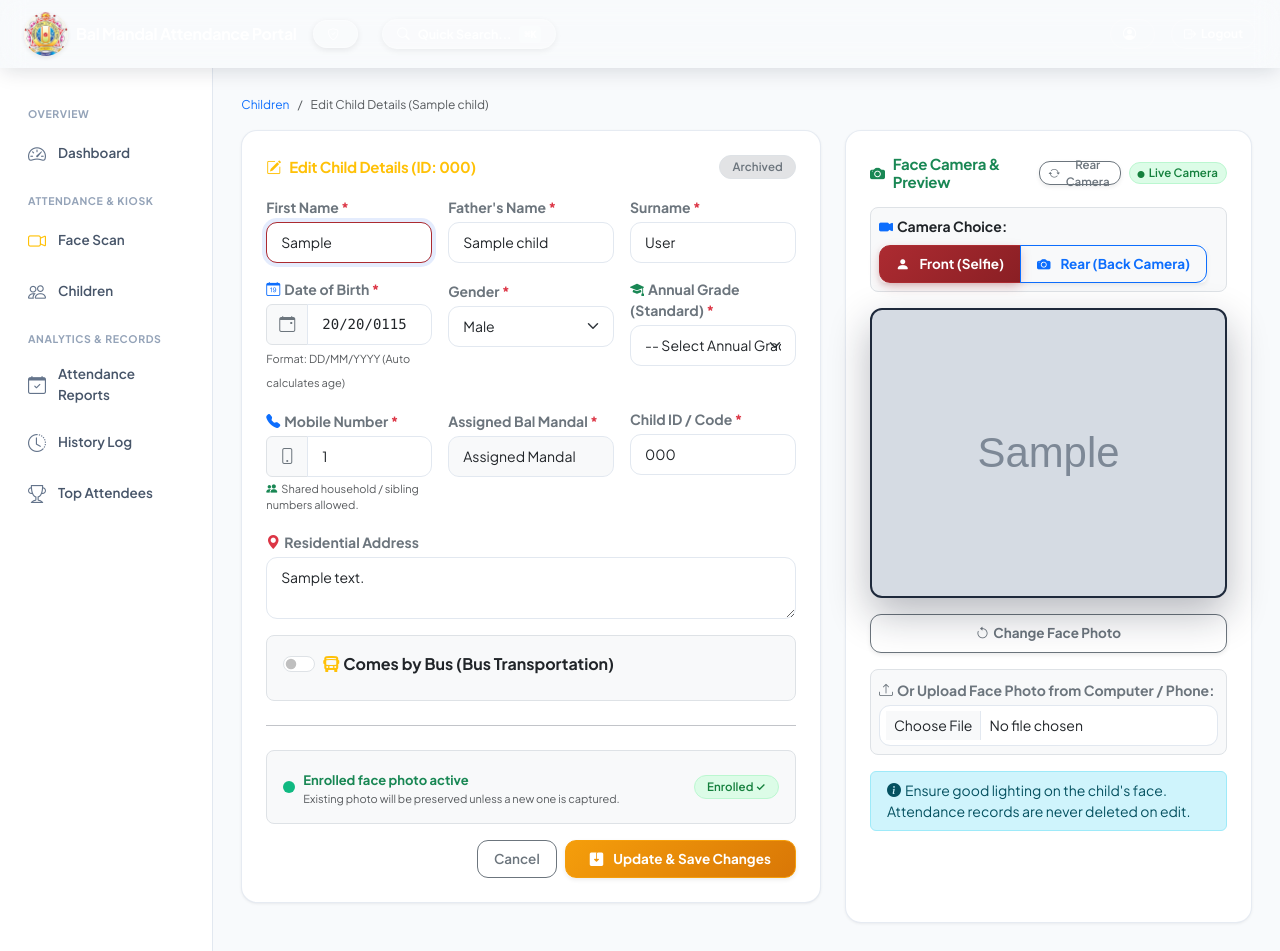
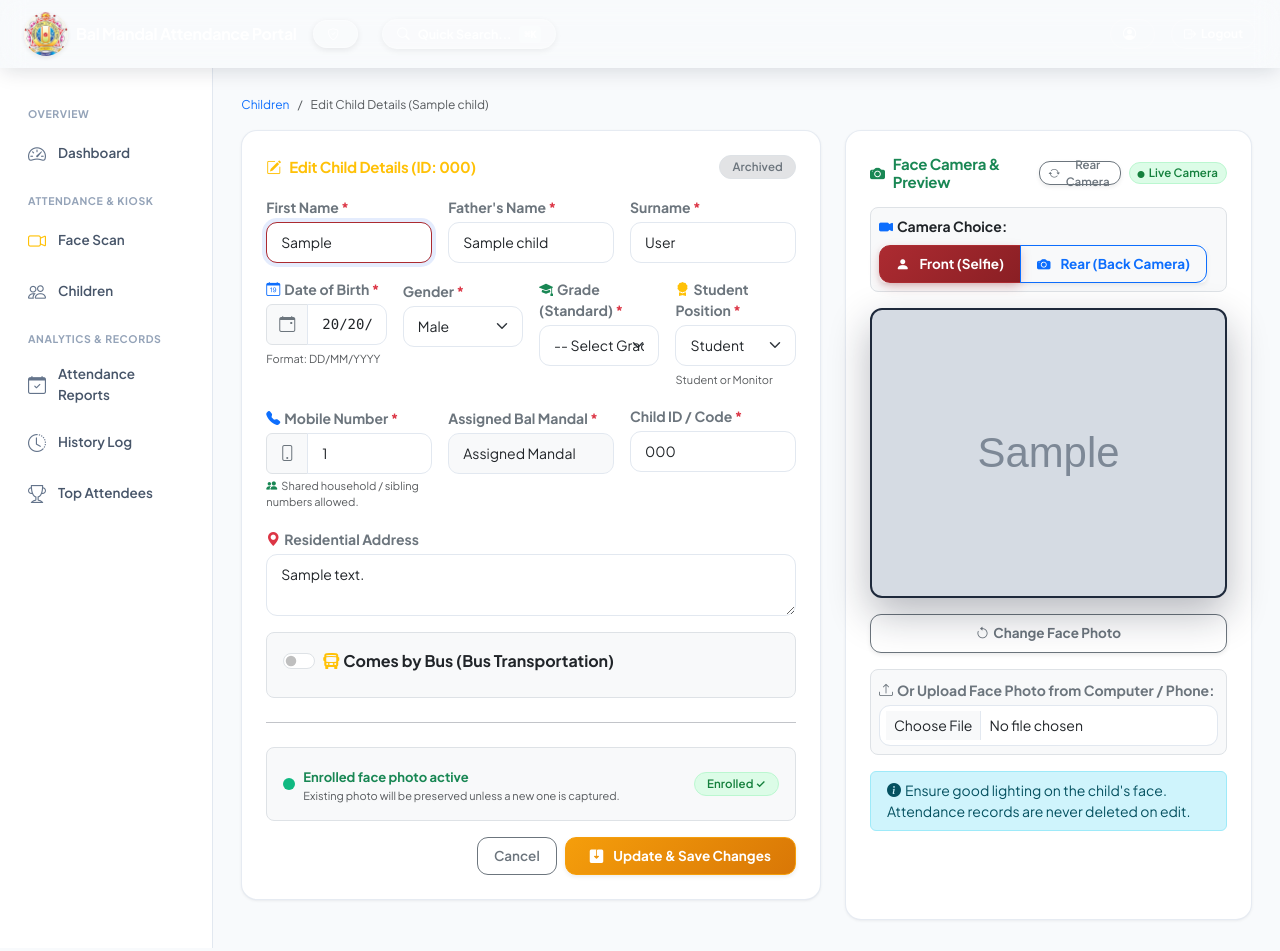
Before and after one commit to taxilpambhar3-art/bal-mandal-attendance, a FastAPI app: template app/templates/sanchalak/child_form.html in a window 1280 px wide. Run offline with FastAPI, Linux system fonts and the light colour scheme; the template is opened without the code that fills it: most values are stand-ins (such as "Sample title", 1, 10 or a date in 2020); grey boxes marked "Sample" are stand-in pictures; some libraries are stand-ins or nearby versions.

Commit message:
feat(children): add Student Position (Student/Monitor) selection, listings badge, and DB migration

```diff
--- a/app/main.py
+++ b/app/main.py
@@ -125,6 +125,7 @@ def on_startup():
                     "dob": "DATE",
                     "dob_str": "VARCHAR(12) DEFAULT ''",
                     "gender": "VARCHAR(10) DEFAULT 'Male'",
+                    "position": "VARCHAR(30) DEFAULT 'Student'",
                     "standard": "VARCHAR(20) DEFAULT ''",
                     "address": "TEXT DEFAULT ''",
                     "uses_bus": "BOOLEAN DEFAULT 0",
@@ -137,6 +138,13 @@ def on_startup():
                 conn.commit()
             except Exception as e:
                 print("Migration warning:", e)
+    elif engine.dialect.name == "postgresql":
+        with engine.connect() as conn:
+            try:
+                conn.exec_driver_sql("ALTER TABLE children ADD COLUMN IF NOT EXISTS position VARCHAR(30) DEFAULT 'Student'")
+                conn.commit()
+            except Exception as e:
+                print("Postgres migration warning:", e)
     db = SessionLocal()
     try:
         seed_if_empty(db)
@@ -147,6 +155,8 @@ def on_startup():
         except Exception as e:
             print("Password heal warning:", e)
         # Backfill legacy children if needed
+        for c in db.query(Child).filter((Child.position.is_(None)) | (Child.position == "")).all():
+            c.position = "Student"
         legacy = db.query(Child).filter((Child.first_name == "") | (Child.first_name.is_(None))).all()
         for c in legacy:
             if c.name:
--- a/app/models.py
+++ b/app/models.py
@@ -84,6 +84,7 @@ class Child(Base):
     dob_str: Mapped[Optional[str]] = mapped_column(String(12), nullable=True, default="")
     age: Mapped[Optional[int]] = mapped_column(Integer, nullable=True)
     gender: Mapped[Optional[str]] = mapped_column(String(10), nullable=True, default="Male")
+    position: Mapped[Optional[str]] = mapped_column(String(30), nullable=True, default="Student")
     standard: Mapped[Optional[str]] = mapped_column(String(20), nullable=True, default="")
     address: Mapped[Optional[str]] = mapped_column(Text, nullable=True, default="")
     guardian_name: Mapped[Optional[str]] = mapped_column(String(120), nullable=True)
--- a/app/routers/dossier.py
+++ b/app/routers/dossier.py
@@ -135,6 +135,7 @@ def api_child_dossier(
             "father_name": child.father_name or "",
             "surname": child.surname or "",
             "gender": child.gender or "Male",
+            "position": child.position or "Student",
             "standard": child.standard or "Not specified",
             "dob": child.dob.strftime("%d/%m/%Y") if child.dob else (child.dob_str or "—"),
             "dob_str": child.dob_str or "",
--- a/app/routers/super_admin.py
+++ b/app/routers/super_admin.py
@@ -1118,6 +1118,7 @@ def child_edit_submit(
     bal_mandal_id: str = Form(...),
     mobile_number: str = Form(...),
     gender: str = Form("Male"),
+    position: str = Form("Student"),
     standard: str = Form(""),
     address: str = Form(""),
     uses_bus: bool = Form(False),
@@ -1137,6 +1138,7 @@ def child_edit_submit(
         "surname": surname,
         "dob_str": dob_str,
         "gender": gender,
+        "position": position,
         "standard": standard,
         "address": address,
         "mobile_number": mobile_number,
@@ -1158,6 +1160,7 @@ def child_edit_submit(
         bal_mandal_id=m_id,
         uses_bus=uses_bus,
         bus_route=bus_route,
+        position=position,
     )
     if not is_valid:
         return templates.TemplateResponse(
@@ -1186,6 +1189,7 @@ def child_edit_submit(
     child.dob_str = dob_clean or dob_str.strip()
     child.age = calculated_age
     child.gender = gender.strip() or "Male"
+    child.position = position.strip() if position else "Student"
     child.standard = standard.strip()
     child.address = address.strip()
     child.guardian_name = fath or None
--- a/app/static/css/app.css
+++ b/app/static/css/app.css
@@ -88,6 +88,8 @@ body {
    ========================================================================== */
 .appnav {
   background: var(--nav-bg, linear-gradient(135deg, #0f172a 0%, #1e3a8a 50%, #2563eb 100%));
+  background-size: 200% 200%;
+  animation: navShimmer 8s ease-in-out infinite;
   color: #ffffff;
   padding: 12px 24px;
   display: flex;
@@ -100,6 +102,12 @@ body {
   box-shadow: 0 4px 20px -2px rgba(15, 23, 42, 0.15), 0 1px 0 rgba(255, 255, 255, 0.12) inset;
   backdrop-filter: blur(12px);
   -webkit-backdrop-filter: blur(12px);
+}
+
+@keyframes navShimmer {
+  0%   { background-position: 0% 50%; }
+  50%  { background-position: 100% 50%; }
+  100% { background-position: 0% 50%; }
 }
 
 .appnav .brand {
--- a/app/templates/dossier/child.html
+++ b/app/templates/dossier/child.html
@@ -87,6 +87,9 @@
       <div class="d-flex align-items-center gap-2 flex-wrap mb-1">
         <h4 class="fw-bold text-dark mb-0">{{ child.name }}</h4>
         <span class="badge bg-light text-secondary border">{{ child.gender or 'Male' }}</span>
+        {% if child.position == 'Monitor' %}
+        <span class="badge bg-warning-subtle text-warning-emphasis border border-warning-subtle fw-semibold"><i class="bi bi-award-fill text-warning me-1"></i>Monitor</span>
+        {% endif %}
         {% if child.standard %}
         <span class="badge badge-soft-info fs-6">{{ child.standard }}</span>
         {% endif %}
--- a/app/templates/sanchalak/child_form.html
+++ b/app/templates/sanchalak/child_form.html
@@ -55,9 +55,9 @@
           </div>
         </div>
 
-        <!-- Row 2: Date of Birth (Strict DD/MM/YYYY), Gender, Standard/Grade -->
+        <!-- Row 2: Date of Birth (Strict DD/MM/YYYY), Gender, Standard/Grade, Student Position -->
         <div class="row g-3 mb-3">
-          <div class="col-md-4">
+          <div class="col-md-3">
             <div class="d-flex justify-content-between align-items-center mb-1">
               <label class="form-label small fw-bold text-secondary mb-0">
                 <i class="bi bi-calendar-date text-primary me-1"></i>Date of Birth <span class="text-danger">*</span>
@@ -71,10 +71,10 @@
               <input type="text" name="dob_str" id="dobInput" class="form-control font-monospace" required placeholder="DD/MM/YYYY" maxlength="10" pattern="^(0[1-9]|[12][0-9]|3[01])/(0[1-9]|1[0-2])/\d{4}$" title="Enter strictly in DD/MM/YYYY format (e.g. 15/08/2015)" value="{{ child.dob_str if child else (form_data.dob_str if form_data else '') }}" oninput="formatAndCalculateDOB(this)">
               <div class="invalid-feedback">Format strictly: DD/MM/YYYY</div>
             </div>
-            <small class="text-muted" style="font-size:11px;">Format: DD/MM/YYYY (Auto calculates age)</small>
+            <small class="text-muted" style="font-size:11px;">Format: DD/MM/YYYY</small>
           </div>
 
-          <div class="col-md-4">
+          <div class="col-md-3">
             <label class="form-label small fw-bold text-secondary mb-1">Gender <span class="text-danger">*</span></label>
             <select name="gender" id="genderInput" class="form-select" required>
               <option value="Male" {% if (child and child.gender == 'Male') or (form_data and form_data.gender == 'Male') %}selected{% endif %}>Male</option>
@@ -82,17 +82,28 @@
             </select>
           </div>
 
-          <div class="col-md-4">
+          <div class="col-md-3">
             <label class="form-label small fw-bold text-secondary mb-1">
-              <i class="bi bi-mortarboard-fill text-success me-1"></i>Annual Grade (Standard) <span class="text-danger">*</span>
+              <i class="bi bi-mortarboard-fill text-success me-1"></i>Grade (Standard) <span class="text-danger">*</span>
             </label>
             <select name="standard" id="standardInput" class="form-select" required>
-              <option value="">-- Select Annual Grade --</option>
+              <option value="">-- Select Grade --</option>
               {% for std in standards %}
               <option value="{{ std }}" {% if (child and child.standard == std) or (form_data and form_data.standard == std) or (not child and not form_data and std == '4th Standard') %}selected{% endif %}>{{ std }}</option>
               {% endfor %}
             </select>
             <div class="invalid-feedback">Please select an annual grade.</div>
+          </div>
+
+          <div class="col-md-3">
+            <label class="form-label small fw-bold text-secondary mb-1">
+              <i class="bi bi-award-fill text-warning me-1"></i>Student Position <span class="text-danger">*</span>
+            </label>
+            <select name="position" id="positionInput" class="form-select" required>
+              <option value="Student" {% if (child and child.position == 'Student') or (form_data and form_data.position == 'Student') or (not child and not form_data) %}selected{% endif %}>Student</option>
+              <option value="Monitor" {% if (child and child.position == 'Monitor') or (form_data and form_data.position == 'Monitor') %}selected{% endif %}>Monitor</option>
+            </select>
+            <small class="text-muted" style="font-size:11px;">Student or Monitor</small>
           </div>
         </div>
 
```
Also changed, not shown: app/child_utils.py (+8 -0 lines), app/routers/branch_admin.py (+7 -0 lines), app/routers/sanchalak.py (+7 -0 lines), app/templates/branch_admin/child_form.html (+18 -7 lines), app/templates/branch_admin/children.html (+6 -1 lines), app/templates/sanchalak/children.html (+6 -1 lines), app/templates/super_admin/child_form.html (+15 -4 lines), app/templates/super_admin/children.html (+6 -1 lines).
